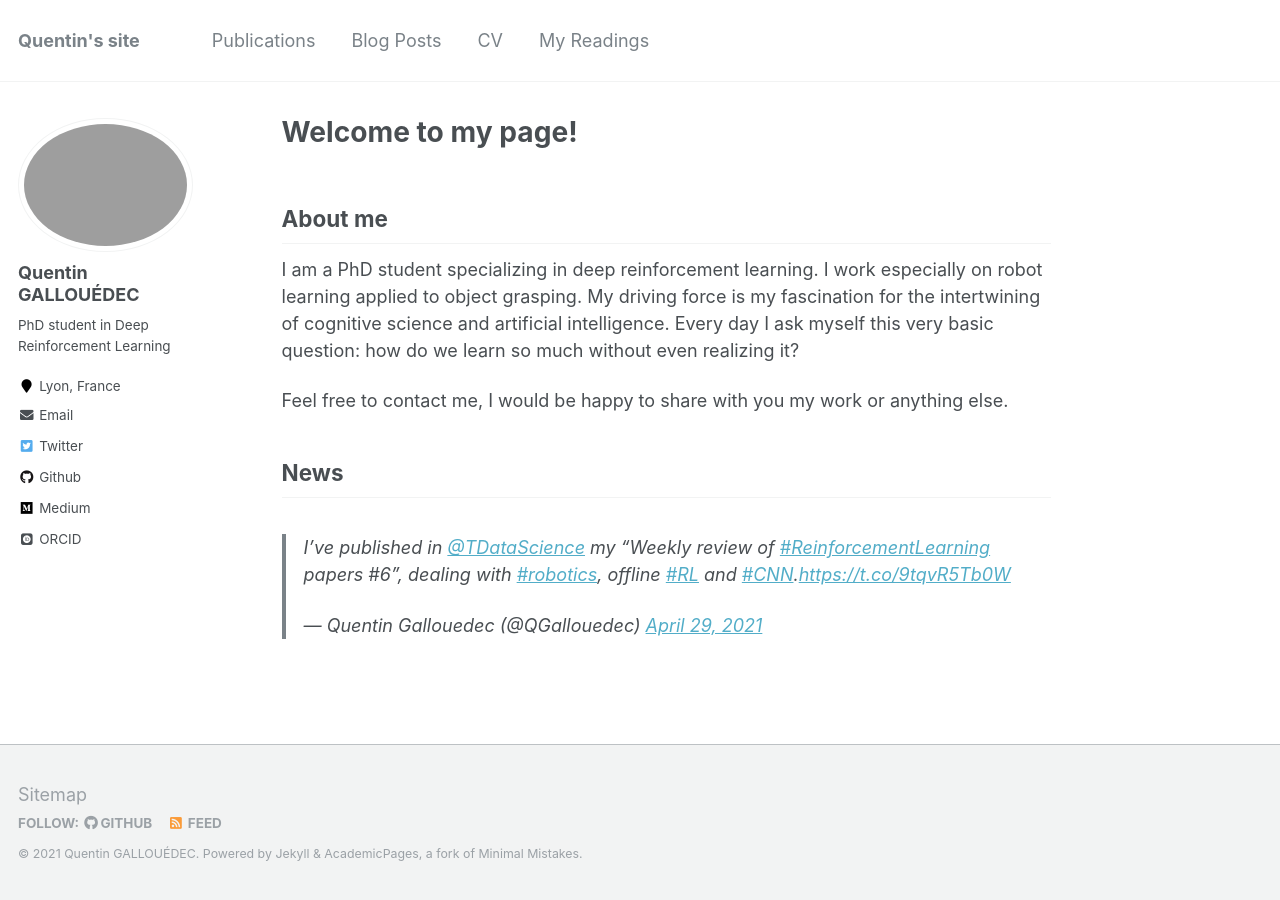
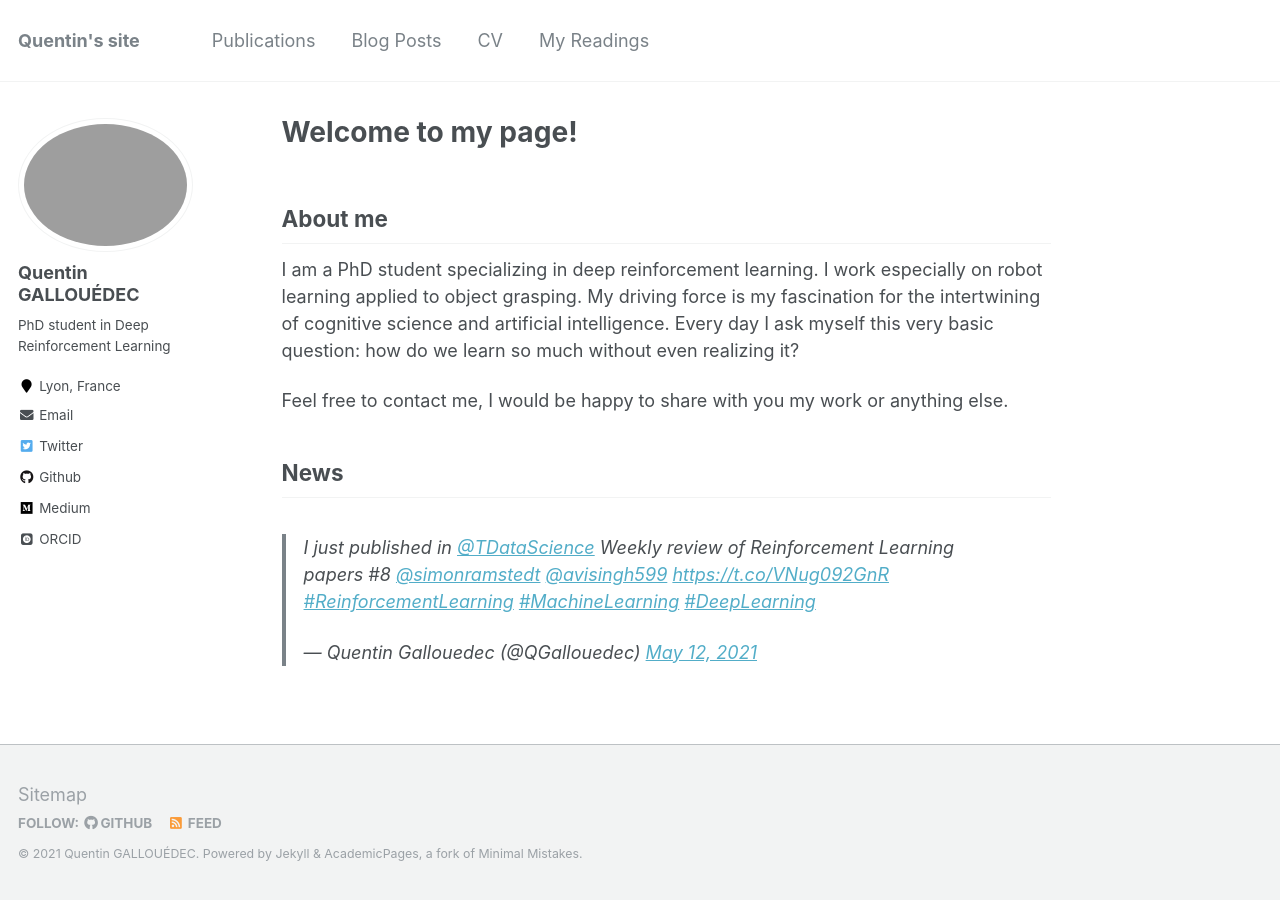
Before and after one commit to qgallouedec/qgallouedec.github.io, a Jekyll site: the page built from _pages/about.md, in a window 1280 px wide. Built offline with Jekyll 4.4.1, drawn with Linux system fonts in a browser that asks for light colours; some web fonts are replaced; comment, search, counter and statistics services are not loaded.

Commit message:
last tweet

```diff
--- a/_pages/about.md
+++ b/_pages/about.md
@@ -17,4 +17,4 @@ Feel free to contact me, I would be happy to share with you my work or anything
 
 ## News
 
-<blockquote class="twitter-tweet"><p lang="en" dir="ltr">I’ve published in <a href="https://twitter.com/TDataScience?ref_src=twsrc%5Etfw">@TDataScience</a> my “Weekly review of <a href="https://twitter.com/hashtag/ReinforcementLearning?src=hash&amp;ref_src=twsrc%5Etfw">#ReinforcementLearning</a> papers #6”, dealing with <a href="https://twitter.com/hashtag/robotics?src=hash&amp;ref_src=twsrc%5Etfw">#robotics</a>, offline <a href="https://twitter.com/hashtag/RL?src=hash&amp;ref_src=twsrc%5Etfw">#RL</a> and <a href="https://twitter.com/hashtag/CNN?src=hash&amp;ref_src=twsrc%5Etfw">#CNN</a>.<a href="https://t.co/9tqvR5Tb0W">https://t.co/9tqvR5Tb0W</a></p>&mdash; Quentin Gallouedec (@QGallouedec) <a href="https://twitter.com/QGallouedec/status/1387815316009459718?ref_src=twsrc%5Etfw">April 29, 2021</a></blockquote> <script async src="https://platform.twitter.com/widgets.js" charset="utf-8"></script>
+<blockquote class="twitter-tweet"><p lang="en" dir="ltr">I just published in <a href="https://twitter.com/TDataScience?ref_src=twsrc%5Etfw">@TDataScience</a> Weekly review of Reinforcement Learning papers #8 <a href="https://twitter.com/simonramstedt?ref_src=twsrc%5Etfw">@simonramstedt</a> <a href="https://twitter.com/avisingh599?ref_src=twsrc%5Etfw">@avisingh599</a> <a href="https://t.co/VNug092GnR">https://t.co/VNug092GnR</a> <a href="https://twitter.com/hashtag/ReinforcementLearning?src=hash&amp;ref_src=twsrc%5Etfw">#ReinforcementLearning</a> <a href="https://twitter.com/hashtag/MachineLearning?src=hash&amp;ref_src=twsrc%5Etfw">#MachineLearning</a> <a href="https://twitter.com/hashtag/DeepLearning?src=hash&amp;ref_src=twsrc%5Etfw">#DeepLearning</a></p>&mdash; Quentin Gallouedec (@QGallouedec) <a href="https://twitter.com/QGallouedec/status/1392388174043877376?ref_src=twsrc%5Etfw">May 12, 2021</a></blockquote> <script async src="https://platform.twitter.com/widgets.js" charset="utf-8"></script>
```
